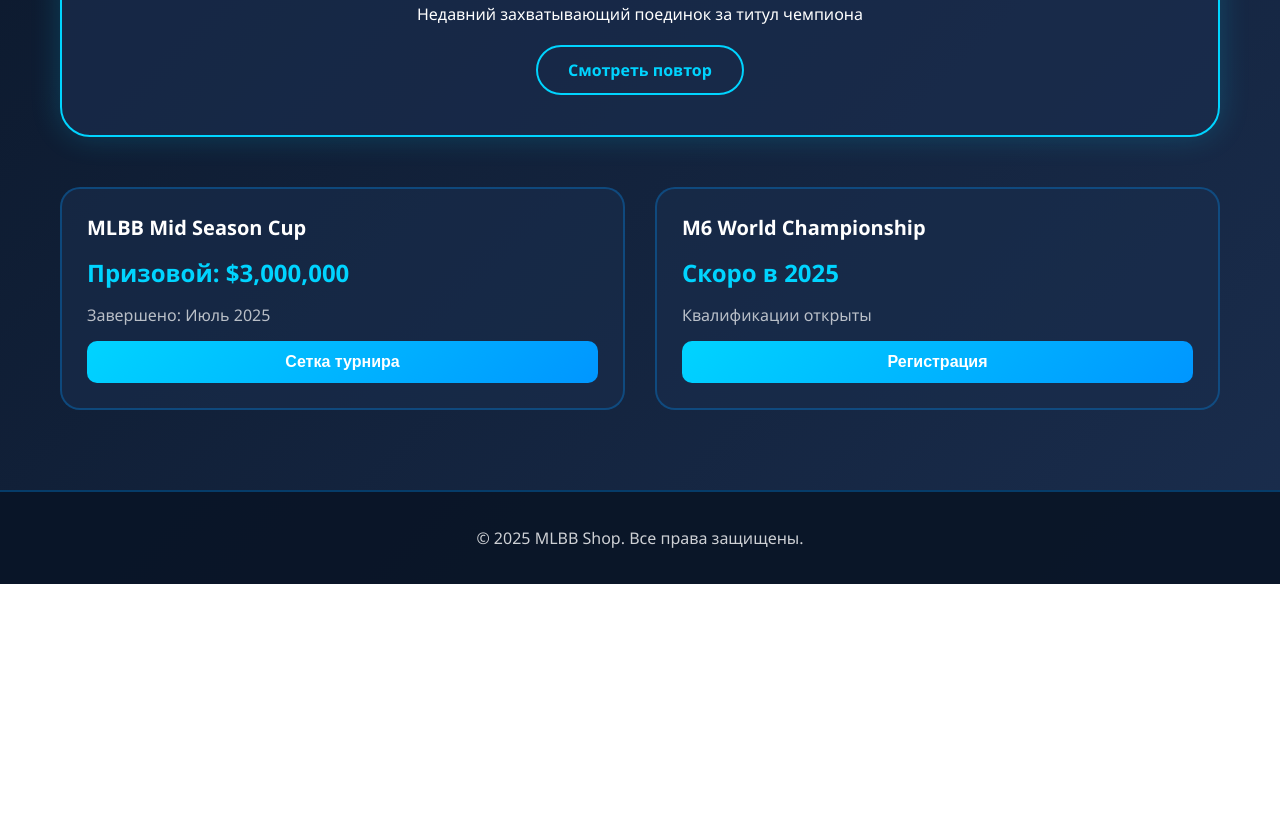
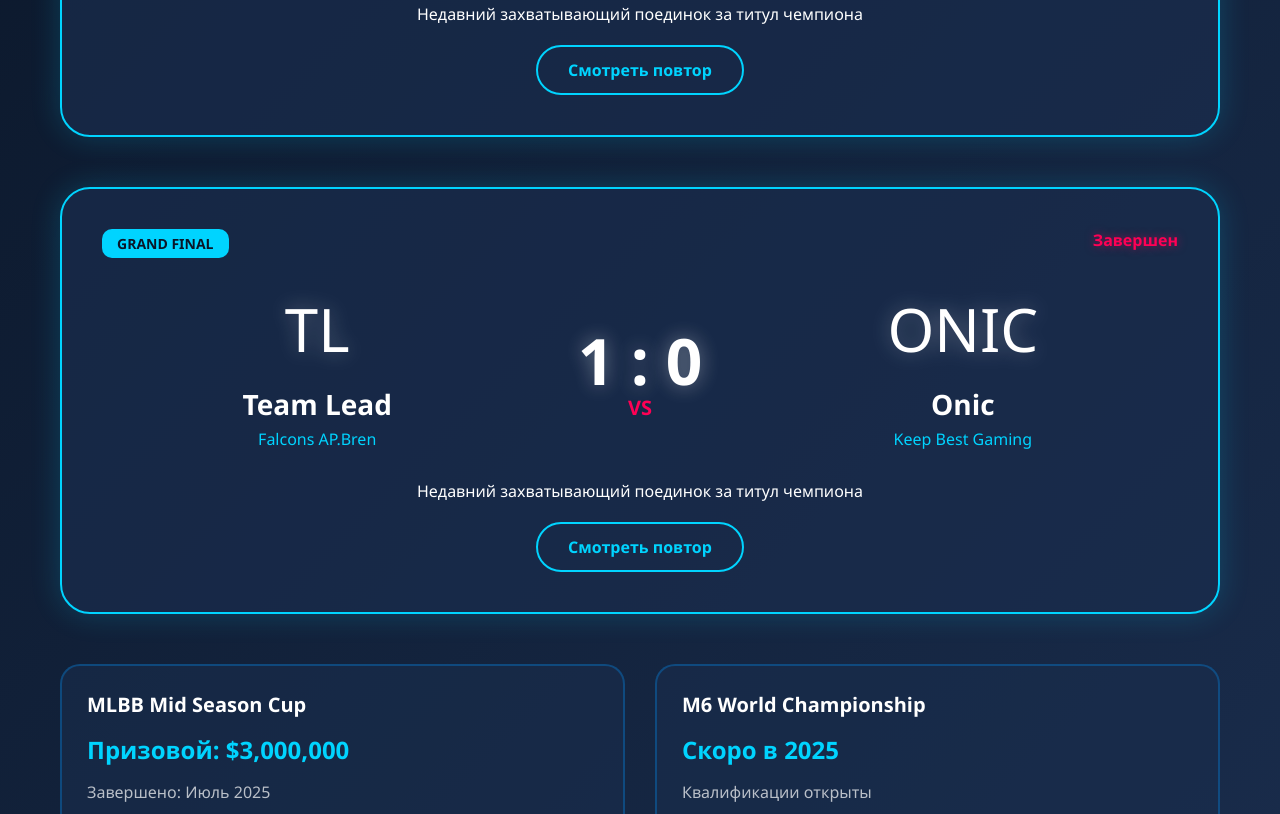
Before and after one commit to Tempiko10402/MLBB-, a plain HTML site: page tournaments.html in a window 1280 px wide. Shown: the part 519-1333 px from the top of the page. Before the commit the page ends 1103 px from the top, so only its background shows below. Drawn offline with Linux system fonts and the light colour scheme.

Commit message:
new commit

```diff
--- a/tournaments.html
+++ b/tournaments.html
@@ -61,6 +61,37 @@
             </div>
         </div>
 
+        <div class="match-card featured-match">
+            <div class="match-header">
+                <span class="tournament-tag">Grand Final</span>
+                <span class="match-status live">Завершен</span>
+            </div>
+
+            <div class="match-vs-container">
+                <div class="team team-1">
+                    <div class="team-flag">TL</div>
+                    <h3>Team Lead</h3>
+                    <p>Falcons AP.Bren</p>
+                </div>
+
+                <div class="vs-block">
+                    <div class="score">1 : 0</div>
+                    <div class="vs-text">VS</div>
+                </div>
+
+                <div class="team team-2">
+                    <div class="team-flag">ONIC</div>
+                    <h3>Onic</h3>
+                    <p>Keep Best Gaming</p>
+                </div>
+            </div>
+
+            <div class="match-footer">
+                <p>Недавний захватывающий поединок за титул чемпиона</p>
+                <a href="#" class="watch-button">Смотреть повтор</a>
+            </div>
+         </div>
+
         <div class="past-matches-grid">
             <div class="product-card">
                 <h3>MLBB Mid Season Cup</h3>
```
Also changed, not shown: heroes.css (+9 -3 lines), heroes.html (+4 -0 lines).
